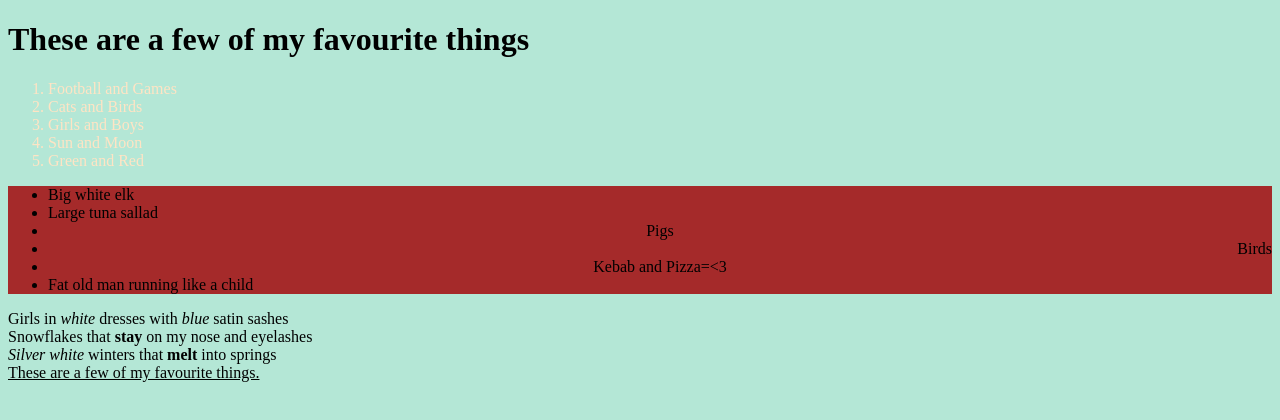
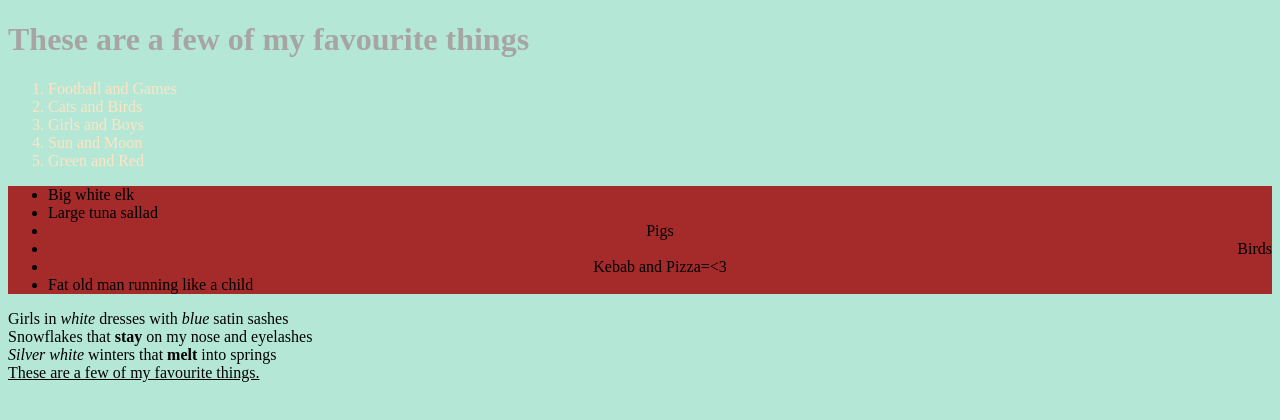
Before and after one commit to ArthurOresjo/HTML-uppgifter, a plain HTML site: page ovningsuppgift83.html in a window 1280 px wide. Drawn offline with Linux system fonts and the light colour scheme.

Commit message:
en liten ändring uppgift 8.3

```diff
--- a/ovningsuppgift83.html
+++ b/ovningsuppgift83.html
@@ -8,7 +8,7 @@
 <style>
     body {background-color: rgb(180, 231, 214)}
     ol{color: bisque}
-    h1{color: black}
+    h1{color: rgb(167, 164, 164)}
     ul{background-color: brown}
     ul{color: black}
     p{color: black}
```
